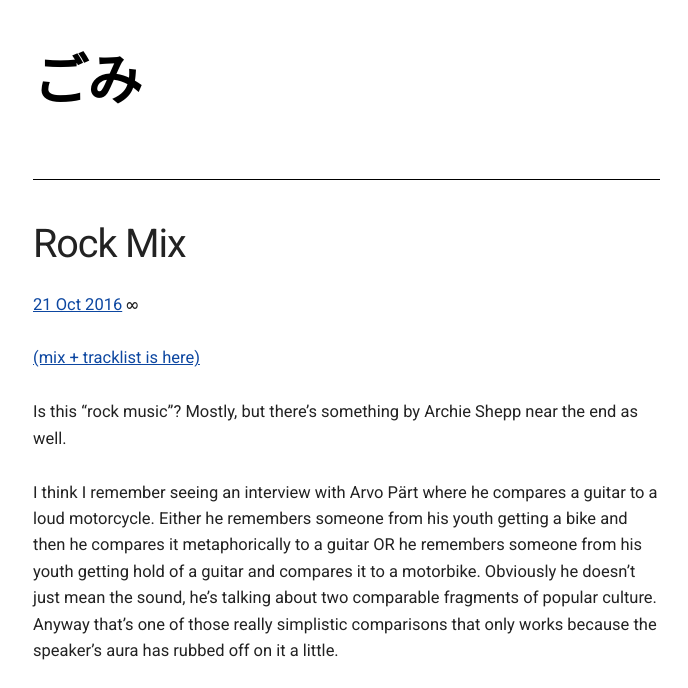
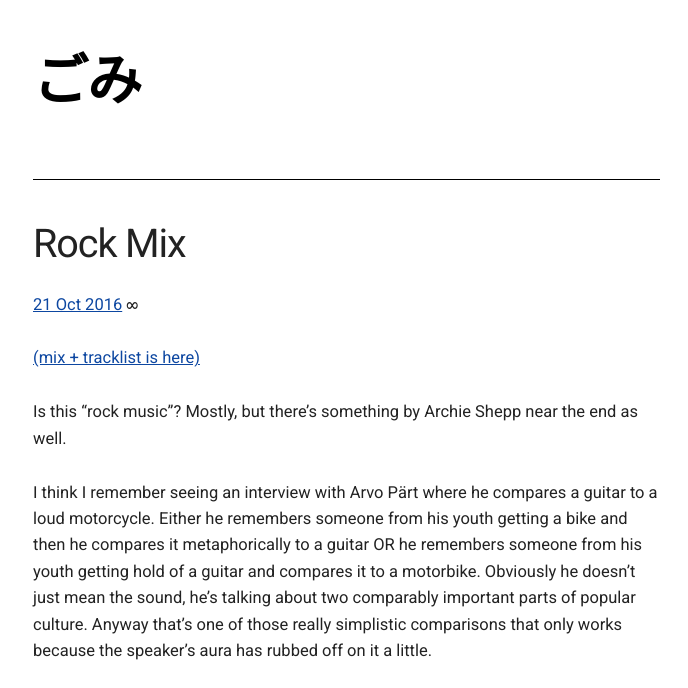
Before and after one commit to mt-trash/mt-trash.github.io, a Jekyll site: the page built from _posts/2016-10-21-rock-mix.md, in a window 1280 px wide, cut to the strip 0-688 px from the top of the page. Shown: the whole strip, without its empty margins (127-815 px from the left). Built offline with Jekyll 4.4.1, drawn with Linux system fonts in a browser that asks for light colours.

Commit message:
arvo part edit

```diff
--- a/_posts/2016-10-21-rock-mix.md
+++ b/_posts/2016-10-21-rock-mix.md
@@ -8,7 +8,7 @@ date: 2016-10-21
 
 Is this "rock music"? Mostly, but there's something by Archie Shepp near the end as well.
 
-I think I remember seeing an interview with Arvo Pärt where he compares a guitar to a loud motorcycle. Either he remembers someone from his youth getting a bike and then he compares it metaphorically to a guitar OR he remembers someone from his youth getting hold of a guitar and compares it to a motorbike. Obviously he doesn't just mean the sound, he's talking about two comparable fragments of popular culture. Anyway that's one of those really simplistic comparisons that only works because the speaker's aura has rubbed off on it a little.
+I think I remember seeing an interview with Arvo Pärt where he compares a guitar to a loud motorcycle. Either he remembers someone from his youth getting a bike and then he compares it metaphorically to a guitar OR he remembers someone from his youth getting hold of a guitar and compares it to a motorbike. Obviously he doesn't just mean the sound, he's talking about two comparably important parts of popular culture. Anyway that's one of those really simplistic comparisons that only works because the speaker's aura has rubbed off on it a little.
 
 <!-- more -->
 
```
